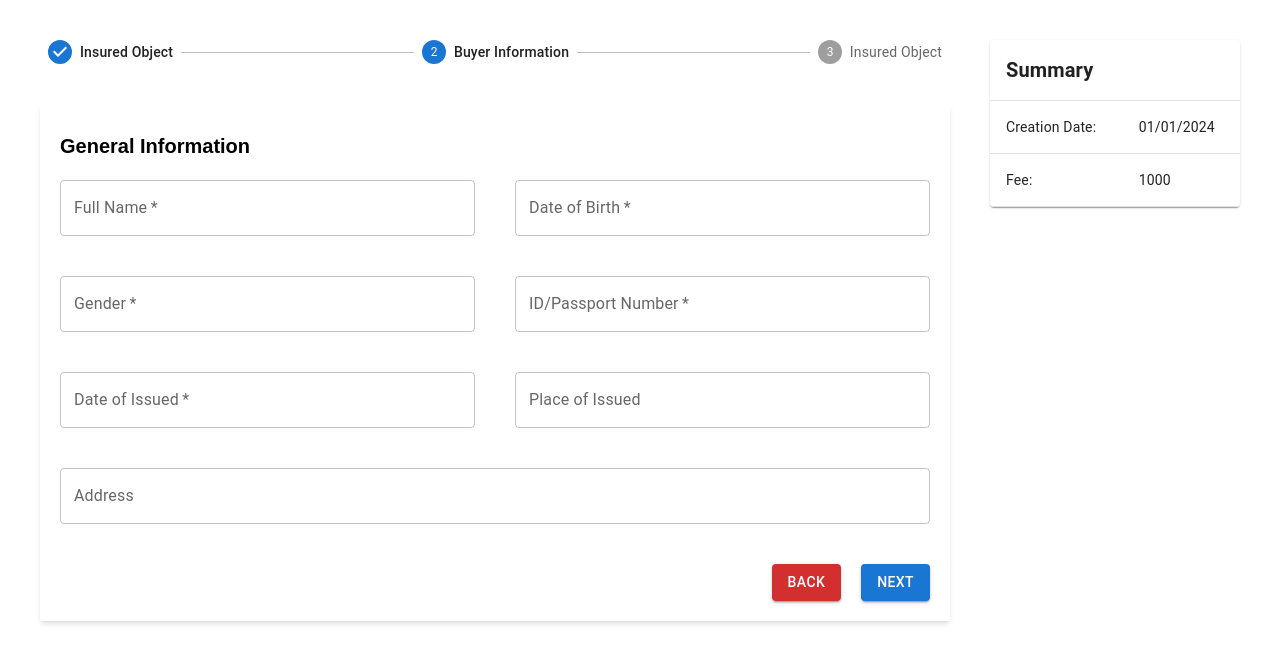
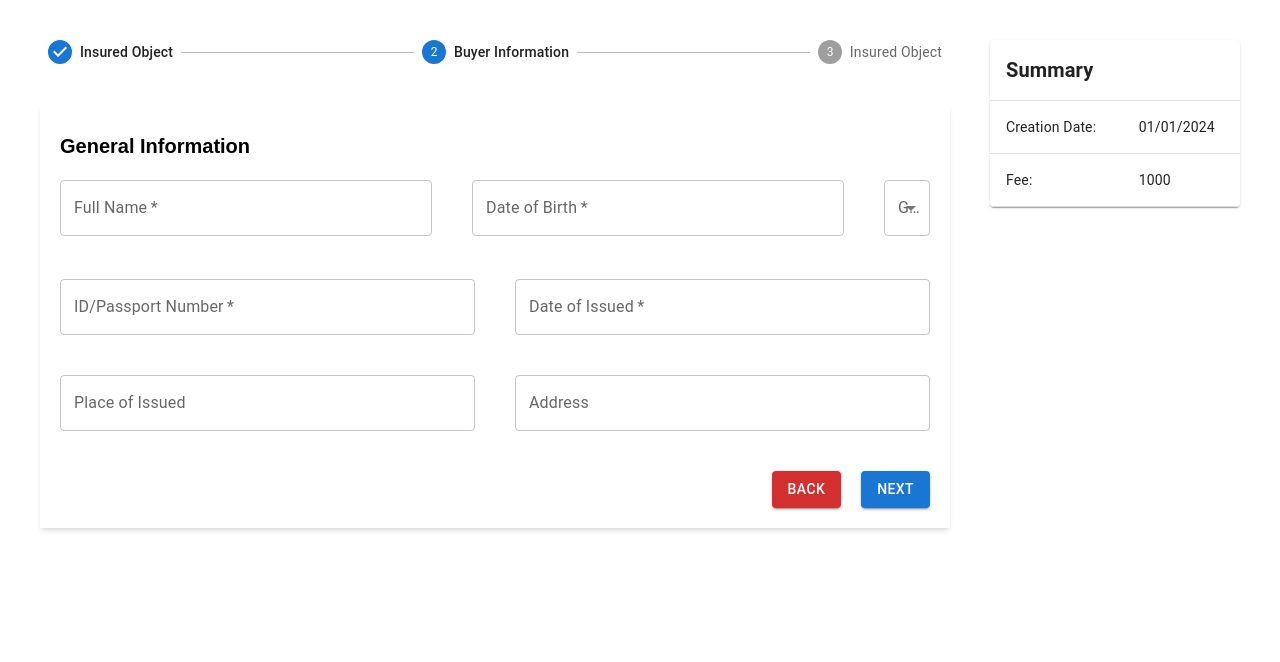
Before and after one commit to nvanh31798/dynamic-form, a React (Create React App) app: page / in a window 1280 px wide. Both pictures are taken after a click on the button "NEXT". Shown: the top 662 px of the page. Built offline with nearby package versions, Linux system fonts and the light colour scheme.

Commit message:
update validation and date picker

```diff
--- a/package.json
+++ b/package.json
@@ -7,6 +7,7 @@
     "@emotion/styled": "^11.10.5",
     "@mui/icons-material": "^5.11.0",
     "@mui/material": "^5.11.3",
+    "@mui/x-date-pickers": "^6.20.0",
     "@reduxjs/toolkit": "^1.9.1",
     "@tanstack/react-table": "^8.17.3",
     "@testing-library/jest-dom": "^5.16.5",
--- a/src/components/DatePickerField/DatePickerField.tsx
+++ b/src/components/DatePickerField/DatePickerField.tsx
@@ -1,5 +1,60 @@
 import * as React from "react";
+import { AdapterMoment } from "@mui/x-date-pickers/AdapterMoment";
+import { DateField } from "@mui/x-date-pickers/DateField";
+import { LocalizationProvider } from "@mui/x-date-pickers";
+import { Field } from "../../types/dynamic-form/Field";
+import { useField } from "formik";
+import moment, { Moment } from "moment";
 
-export const DatePickerField = () => {
-  return <div></div>;
+interface DatePickerFieldProps {
+  field: Field;
+  onChange?: (
+    e: React.FormEvent<HTMLInputElement | HTMLTextAreaElement>
+  ) => void;
+  onBlur?: (e: React.FormEvent<HTMLInputElement | HTMLTextAreaElement>) => void;
+}
+
+export const DatePickerField = ({
+  field,
+  onChange,
+  onBlur,
+}: DatePickerFieldProps) => {
+  const [, meta, helpers] = useField(field?.fieldCode ?? "");
+  const { value, error, touched } = meta;
+  const { setValue } = helpers;
+  const handleChange = (value: Moment) => {
+    if (!onChange) {
+      return;
+    }
+    const dtUTC = moment.utc(value);
+
+    setValue?.(dtUTC);
+  };
+
+  const handleblur = (
+    e: React.FocusEvent<HTMLInputElement | HTMLTextAreaElement, Element>
+  ) => {
+    onBlur?.(e);
+  };
+
+  return (
+    <LocalizationProvider dateAdapter={AdapterMoment}>
+      <DateField
+        InputProps={{
+          error: !!touched && !!error,
+        }}
+        format="DD/MM/YYYY"
+        helperText={touched && error}
+        onChange={(e) => handleChange(e)}
+        onBlur={(e) => handleblur(e)}
+        sx={{ minWidth: "300px" }}
+        value={value}
+        className="min-w-96 grow"
+        name={field.fieldCode}
+        label={field.label}
+        id={field.id}
+        required={field.validationRules?.required}
+      />
+    </LocalizationProvider>
+  );
 };
--- /dev/null
+++ b/src/components/DropDownField/DropDownField.tsx
@@ -0,0 +1,54 @@
+import * as React from "react";
+import { useField } from "formik";
+import { Moment } from "moment";
+import {
+  FormControl,
+  InputLabel,
+  Select,
+  MenuItem,
+  FormHelperText,
+} from "@mui/material";
+import { DropdownFieldModel } from "../../types/dynamic-form/DropdownField";
+
+interface DropDownFieldProps {
+  field: DropdownFieldModel;
+  onChange?: (
+    e: React.FormEvent<HTMLInputElement | HTMLTextAreaElement>
+  ) => void;
+  onBlur?: (e: React.FormEvent<HTMLInputElement | HTMLTextAreaElement>) => void;
+}
+
+export const DropDownField = ({ field, onChange }: DropDownFieldProps) => {
+  const [, meta, helpers] = useField(field?.fieldCode ?? "");
+  const { value, error, touched } = meta;
+  const { setValue } = helpers;
+
+  const handleChange = (value: Moment) => {
+    if (!onChange) {
+      return;
+    }
+  };
+
+  return (
+    <FormControl
+      error={!!(touched && error)}
+    >
+      <InputLabel id="demo-simple-select-label">{field.label}</InputLabel>
+      <Select
+        labelId="demo-simple-select-label"
+        id={field.id}
+        value={value}
+        label={field.label}
+        name={field.fieldCode}
+        required={field.validationRules?.required}
+        // onBlur={onBlur}
+        // onChange={onChange}
+      >
+        {field.dropdownValues.map((value) => (
+          <MenuItem value={value.id}>{value.label}</MenuItem>
+        ))}
+      </Select>
+      <FormHelperText>{touched && error}</FormHelperText>
+    </FormControl>
+  );
+};
--- a/src/features/DynamicForm/Fields/FornFields.tsx
+++ b/src/features/DynamicForm/Fields/FornFields.tsx
@@ -5,6 +5,9 @@ import { TableFieldModel } from "../../../types/dynamic-form/TableField";
 import { TableField } from "../TableField/TableField";
 import { InputFieldModel } from "../../../types/dynamic-form/InputField";
 import { InputField } from "../InputField/InputField";
+import { DatePickerField } from "../../../components/DatePickerField/DatePickerField";
+import { DropDownField } from "../../../components/DropDownField/DropDownField";
+import { DropdownFieldModel } from "../../../types/dynamic-form/DropdownField";
 
 interface FornFieldsProps {
   field: Field;
@@ -24,11 +27,13 @@ export const FornFields = ({ field, ...props }: FornFieldsProps) => {
       const inputField = field as InputFieldModel;
       return <InputField {...props} field={inputField} />;
     case FieldType.DATEPICKER:
-      return <InputField {...props} field={field} />;
+      return <DatePickerField {...props} field={field} />;
+    case FieldType.DROPDOWN:
+      const dropdownField = field as DropdownFieldModel;
 
+      return <DropDownField {...props} field={dropdownField} />;
     case FieldType.CHECKBOX:
     case FieldType.TEXT:
-    case FieldType.DROPDOWN:
     case FieldType.NUMBER:
       return <></>;
   }
--- a/src/features/DynamicForm/InputField/InputField.tsx
+++ b/src/features/DynamicForm/InputField/InputField.tsx
@@ -12,7 +12,7 @@ interface InputFieldProps {
 }
 
 export const InputField = ({ field, onChange, onBlur }: InputFieldProps) => {
-  const [formfield, meta, helpers] = useField(field?.fieldCode ?? "");
+  const [, meta, ] = useField(field?.fieldCode ?? "");
   const { value, error, touched } = meta;
 
   const handleChange = (
--- a/src/features/DynamicForm/hooks/useValidation.ts
+++ b/src/features/DynamicForm/hooks/useValidation.ts
@@ -1,11 +1,14 @@
 import { Field } from "../../../types/dynamic-form/Field";
 import * as Yup from "yup";
+import { FieldType } from "../../../types/dynamic-form/FieldType";
+import moment from "moment";
 
 export const useValidation = () => {
   const getValidationsSchemaFromField = (fields: Field[]) => {
     const validationObj = {} as { [key: string]: any };
     fields.forEach((field) => {
       const fieldName = field.fieldCode ?? "";
+
       if (field.validationRules) {
         let fieldSchema = Yup.string();
         if (field.validationRules.required) {
@@ -20,11 +23,43 @@ export const useValidation = () => {
             `Too short!`
           );
         }
+        if (field.validationRules.minDate) {
+          fieldSchema = fieldSchema.test(
+            "minDate",
+            `Date must before ${moment(
+              field.validationRules.minDate,
+              "DD/MM/YYYY"
+            ).format("LL")}`,
+            (value) => {
+              const minDate = moment(
+                field.validationRules?.minDate,
+                "DD/MM/YYYY"
+              );
+              return moment(value).isAfter(minDate);
+            }
+          );
+        }
+
+        if (field.validationRules.maxDate) {
+          fieldSchema = fieldSchema.test(
+            "maxDate",
+            `Date must before ${moment(
+              field.validationRules.maxDate,
+              "DD/MM/YYYY"
+            ).format("LL")}`,
+            (value) => {
+              const maxDate = moment(
+                field.validationRules?.maxDate,
+                "DD/MM/YYYY"
+              );
+              return moment(value).isBefore(maxDate);
+            }
+          );
+        }
 
         validationObj[fieldName] = fieldSchema;
       }
     });
-    console.log(validationObj);
     return Yup.object().shape(validationObj);
   };
 
--- a/src/mocks/PolicyForm.json
+++ b/src/mocks/PolicyForm.json
@@ -84,25 +84,33 @@
                         {
                             "id": "dateOfBirth",
                             "label": "Date of Birth",
-                            "fieldType": "input",
+                            "fieldType": "datePicker",
                             "fieldCode": "dateOfBirth",
                             "prefilled": "",
                             "validationRules": {
                                 "required": true,
                                 "max": 70,
-                                "regex": "^[a-zA-Z"
+                                "minDate": "20/05/2024"
                             }
                         },
                         {
                             "id": "gender",
                             "label": "Gender",
-                            "fieldType": "input",
+                            "fieldType": "dropdown",
                             "fieldCode": "gender",
+                            "dropdownValues": [
+                                {
+                                    "id": 1,
+                                    "label": "Male"
+                                },
+                                {
+                                    "id": 2,
+                                    "label": "Female"
+                                }
+                            ],
                             "prefilled": "",
                             "validationRules": {
-                                "required": true,
-                                "max": 50,
-                                "regex": "^[a-zA-Z"
+                                "required": true
                             }
                         },
                         {
@@ -120,7 +128,7 @@
                         {
                             "id": "dateOfIssued",
                             "label": "Date of Issued",
-                            "fieldType": "input",
+                            "fieldType": "datePicker",
                             "fieldCode": "dateOfIssued",
                             "prefilled": "",
                             "validationRules": {
--- /dev/null
+++ b/src/types/dynamic-form/DropdownField.ts
@@ -0,0 +1,10 @@
+import { Field } from "./Field";
+
+interface DropdownValueModel {
+  id: number;
+  label: string;
+}
+
+export interface DropdownFieldModel extends Field {
+  dropdownValues: DropdownValueModel[];
+}
--- a/src/types/dynamic-form/Field.ts
+++ b/src/types/dynamic-form/Field.ts
@@ -5,6 +5,8 @@ export interface ValidationRules {
   regex?: string;
   max?: number;
   min?: number;
+  minDate?: Date;
+  maxDate?: Date;
 }
 
 export interface Field {
```
